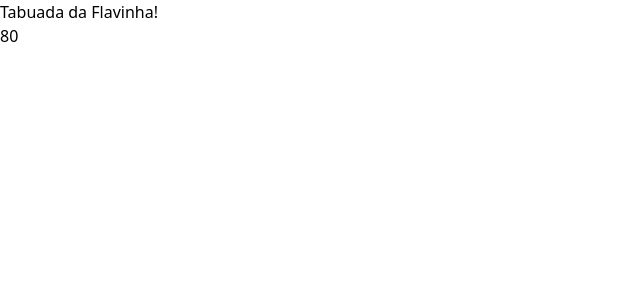
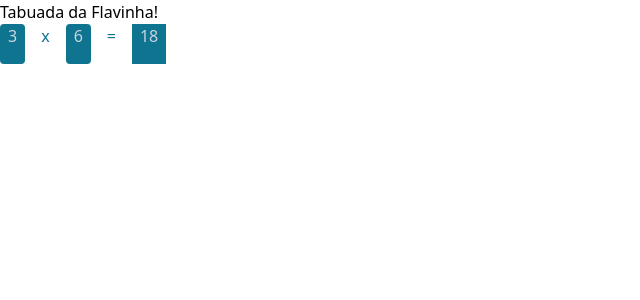
Before and after one commit to flaviomreis/tabuada, a React (Vite) app: page / in a window 1280 px wide. Shown: the top 300 px of the page, without its empty margins (0-640 px from the left). Built offline with nearby package versions, Linux system fonts and the light colour scheme.

Commit message:
add fix question in Question component

```diff
--- a/src/components/Question.tsx
+++ b/src/components/Question.tsx
@@ -17,7 +17,21 @@ function Question() {
 
   const [tabuada, setTabuada] = useState(itensTabuada);
 
-  return <div>{itensTabuada.length}</div>;
+  return (
+    <div className="flex gap-2">
+      <span className="px-2 h-10 rounded bg-cyan-700 text-slate-300">
+        {itensTabuada[15].value1}
+      </span>
+      <span className="px-2 h-10 rounded text-cyan-700">x</span>
+      <span className="px-2 h-10 rounded bg-cyan-700 text-slate-300">
+        {itensTabuada[15].value2}
+      </span>
+      <span className="px-2 h-10 text-cyan-700">=</span>
+      <span className="px-2 h-10 bg-cyan-700 text-slate-300">
+        {itensTabuada[15].result}
+      </span>
+    </div>
+  );
 }
 
 export default Question;
```
